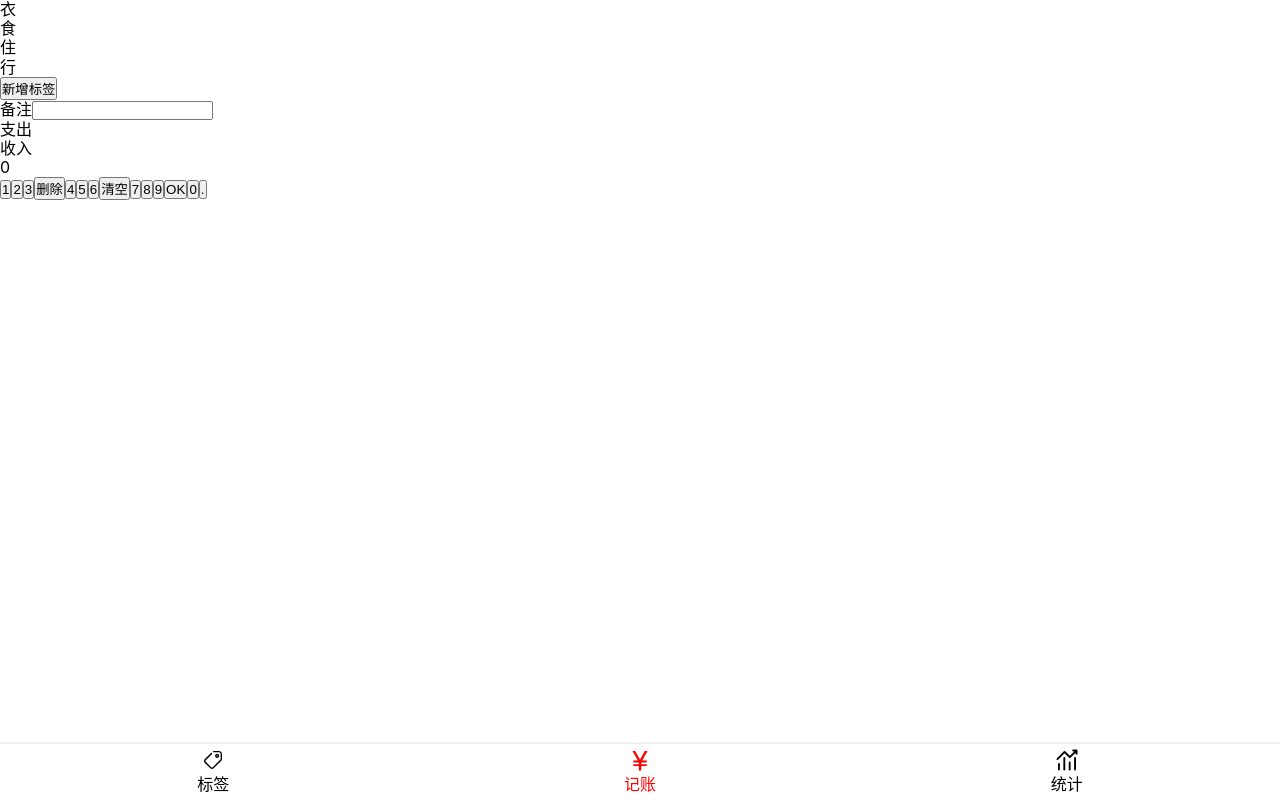
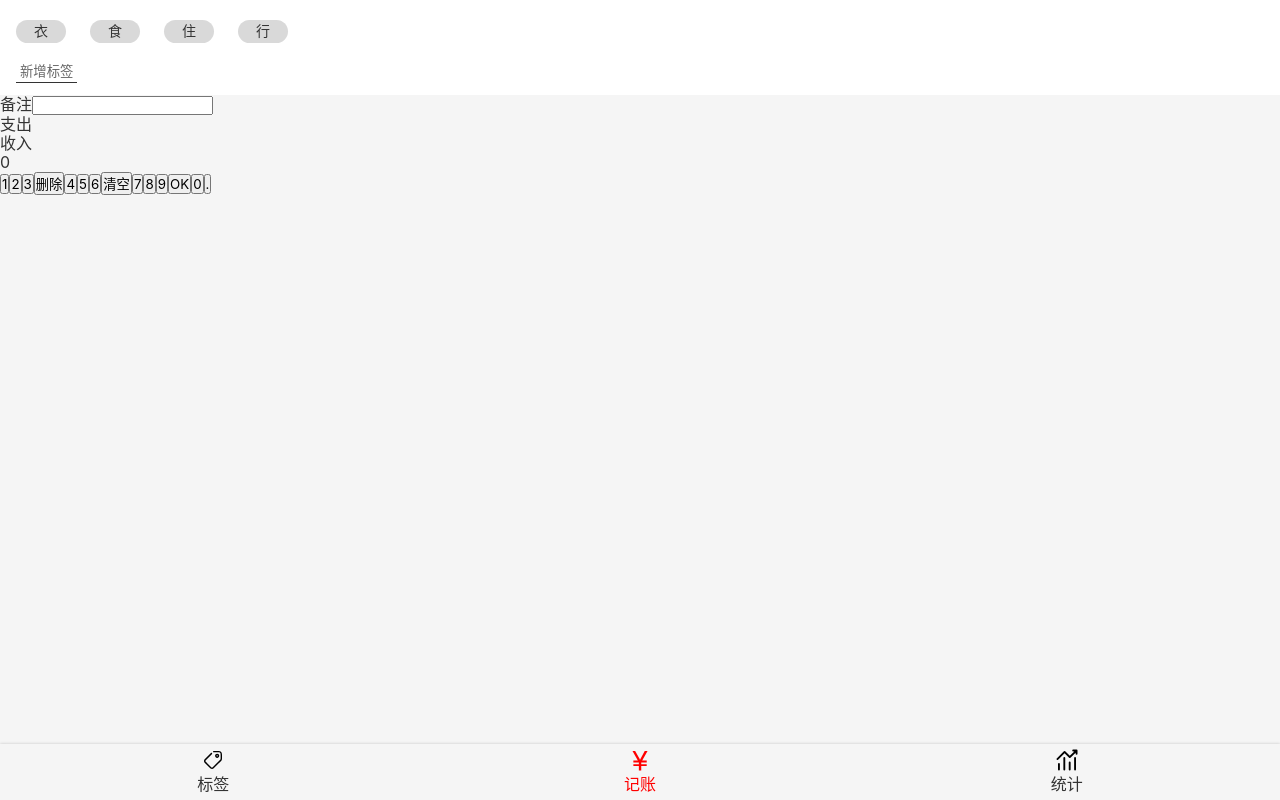
Before and after one commit to GeekyGuang/dobby-react-code, a React app: page /#/money in a window 1280 px wide. Built offline with nearby package versions, Linux system fonts and the light colour scheme; the HTML template or start-up script is replaced by a standard one.

Commit message:
完成TagsSection的UI

```diff
--- a/src/App.tsx
+++ b/src/App.tsx
@@ -10,9 +10,15 @@
 import Money from './views/Money';
 import Statistics from './views/Statistics';
 import Tags from './views/Tags';
+import styled from 'styled-components';
+
+const AppWrapper = styled.div`
+  color: #333;
+`
 
 function App() {
   return (
+    <AppWrapper>
     <Router>
           <Switch>
             <Route path="/tags">
@@ -32,6 +38,7 @@
             </Route>
           </Switch>
     </Router>
+    </AppWrapper>
   );
 }
 
--- a/src/index.scss
+++ b/src/index.scss
@@ -14,8 +14,11 @@
   font-family: $font-hei;
   font-size: 16px;
   line-height: 1.2;
+  background: #f5f5f5;
 }
-
+button {
+  font-family: inherit;
+}
 .icon {
   height: 1em;
   width: 1em;
--- a/src/views/Money.tsx
+++ b/src/views/Money.tsx
@@ -3,7 +3,19 @@
 import styled from 'styled-components';
 
 const TagsSection = styled.section`
-
+  background: #fff;
+  padding: 12px 16px;
+  > ol {
+    margin: 0 -12px;
+    > li {
+      font-size: 14px;display: inline-block;background: #D9D9D9;
+      border-radius: 18px;padding: 3px 18px;margin: 8px 12px;
+    }
+  }
+  > button {
+    background: none;border: none;padding: 2px 4px;
+    border-bottom: 1px solid #333;color: #666;margin-top: 8px;
+  }
 `
 
 const NotesSection = styled.section`
```
